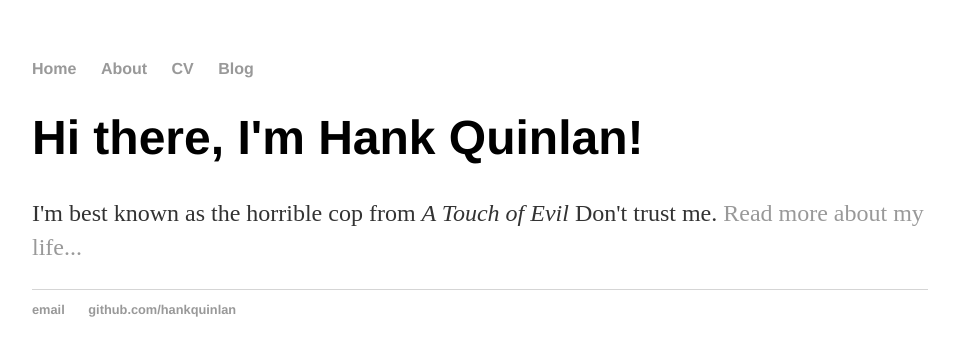
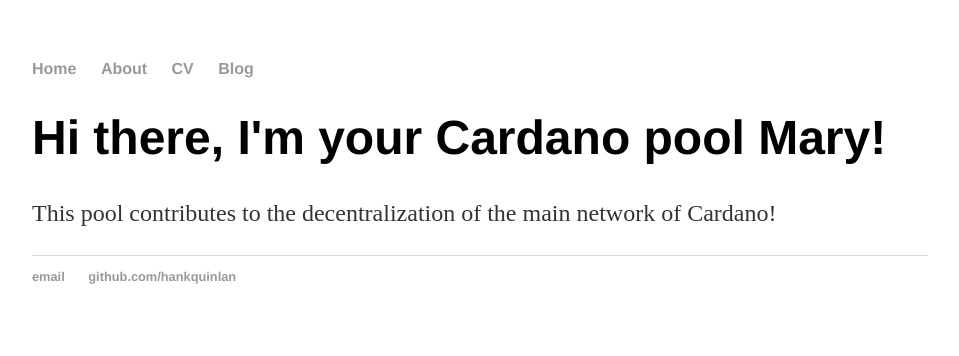
Before and after one commit to adaholics/backup.github.io, a Jekyll site: the page built from index.html, in a window 1280 px wide. Shown: the top 356 px of the page, without its empty margins (160-1119 px from the left). Built offline with Jekyll 4.4.1, drawn with Linux system fonts in a browser that asks for light colours.

Commit message:
Update index.html

```diff
--- a/index.html
+++ b/index.html
@@ -3,6 +3,6 @@ layout: default
 title: Cardano pool Mary
 ---
 <div class="blurb">
-	<h1>Hi there, I'm Hank Quinlan!</h1>
-	<p>I'm best known as the horrible cop from <em>A Touch of Evil</em> Don't trust me. <a href="/about">Read more about my life...</a></p>
+	<h1>Hi there, I'm your Cardano pool Mary!</h1>
+	<p>This pool contributes to the decentralization of the main network of Cardano!</a></p>
 </div><!-- /.blurb -->
```
